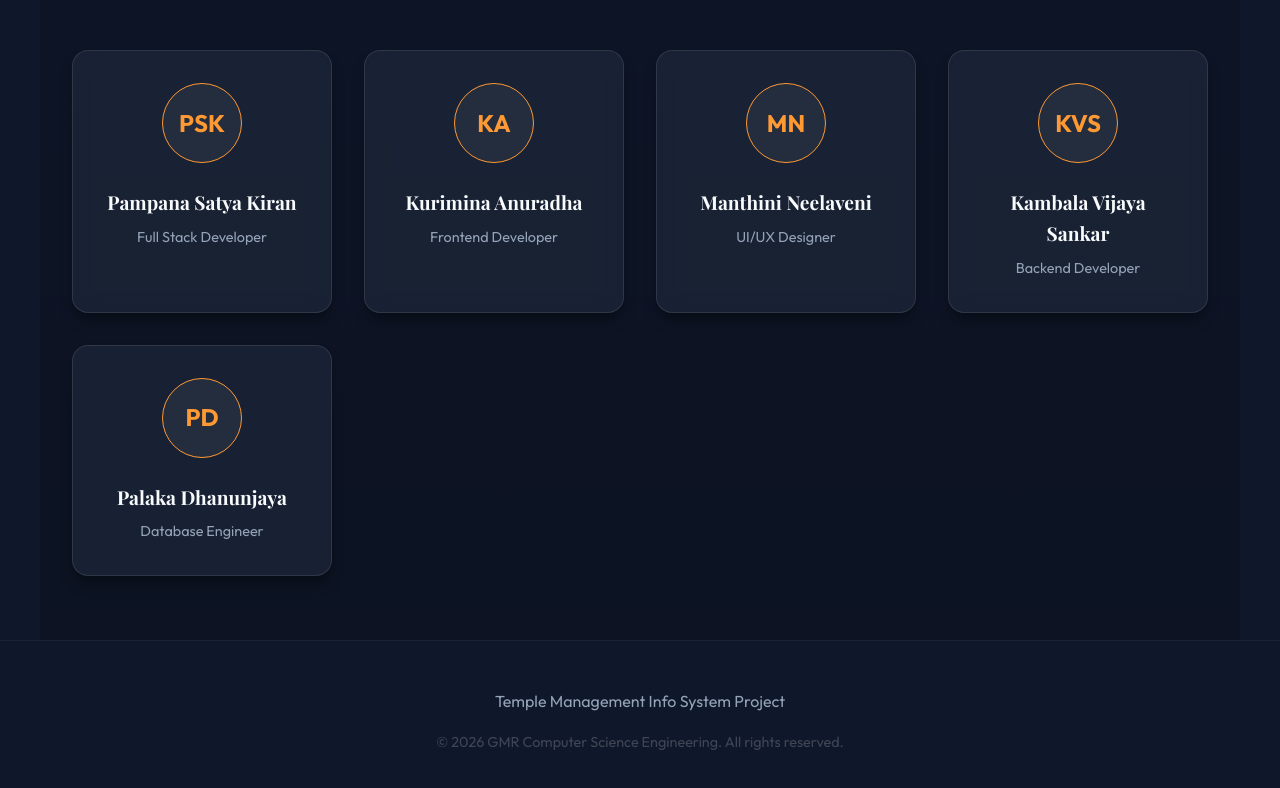
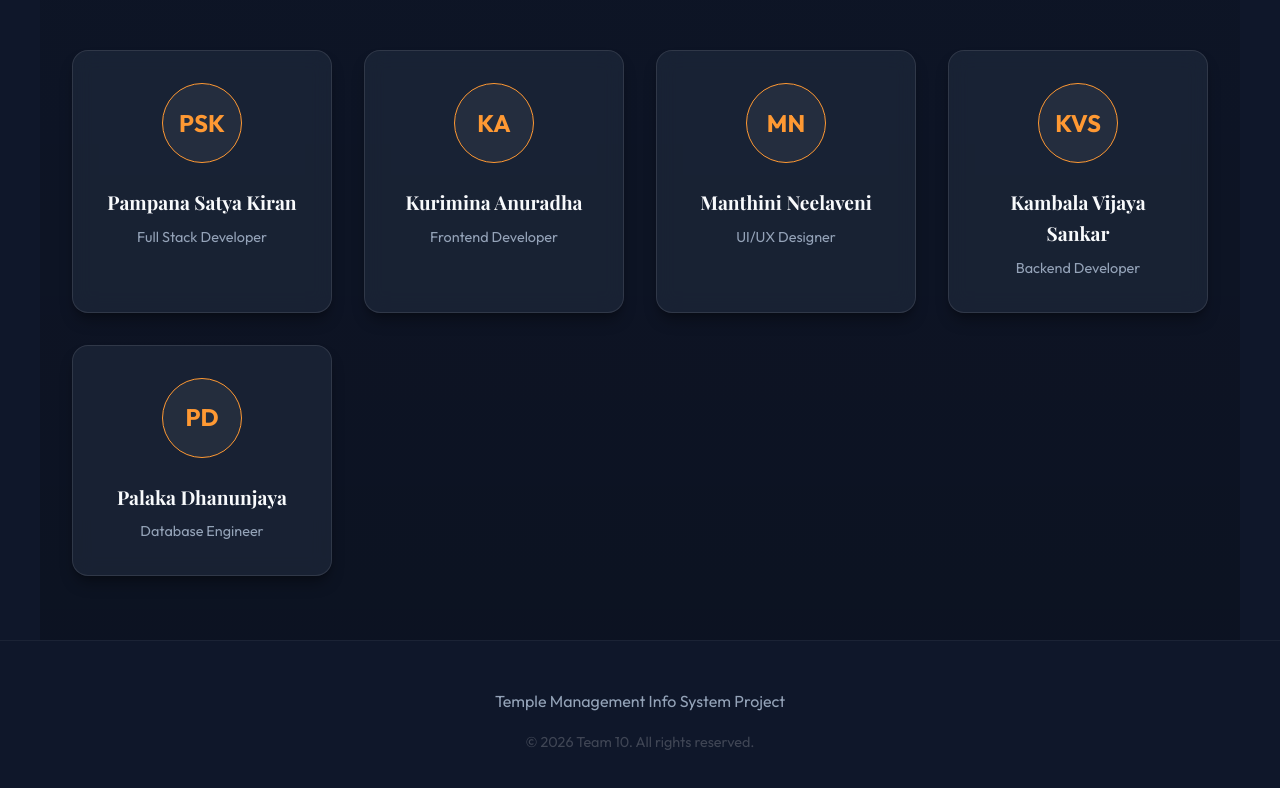
Before and after one commit to satyakiran29/OTIS, a React (Vite) app: page / in a window 1280 px wide. Shown: the part 2108-2896 px from the top of the page. Built offline with nearby package versions, Linux system fonts and the light colour scheme.

Commit message:
0.1.3(1)

```diff
--- a/src/components/Footer.jsx
+++ b/src/components/Footer.jsx
@@ -14,7 +14,7 @@ const Footer = () => {
                     Temple Management Info System Project
                 </p>
                 <p style={{ color: 'rgba(255,255,255,0.2)', fontSize: '0.9rem' }}>
-                    © {new Date().getFullYear()} GMR Computer Science Engineering. All rights reserved.
+                    © {new Date().getFullYear()} Team 10. All rights reserved.
                 </p>
             </div>
         </footer>
```
